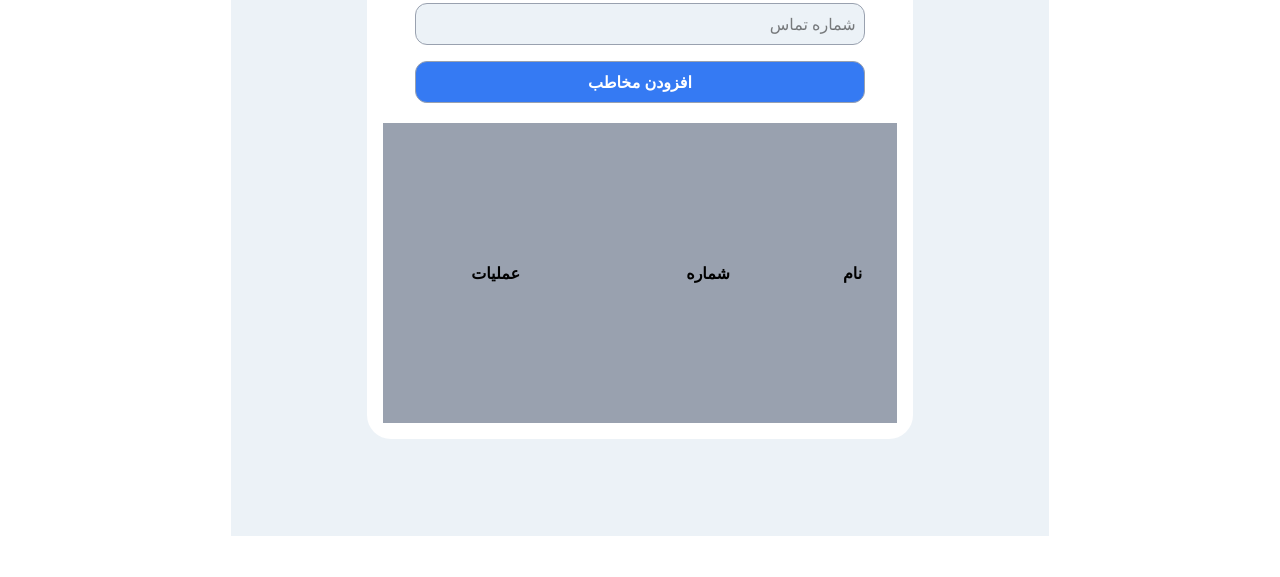
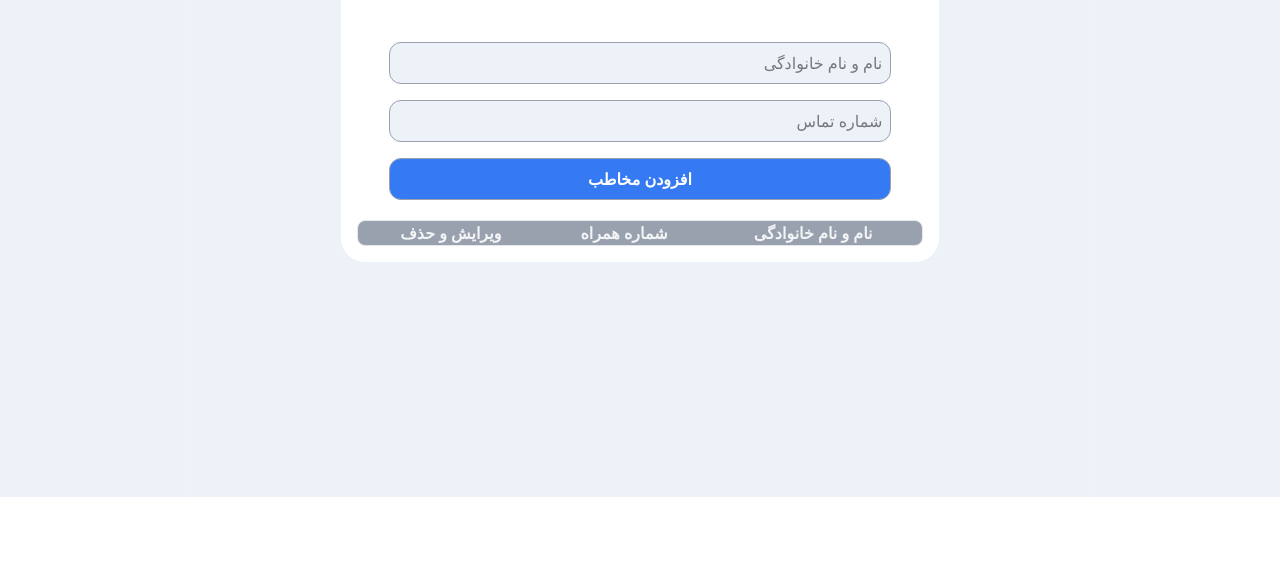
Before and after one commit to esrafil418/Contact-Form-with-Mock-API, a website built with Vite: page index.html in a window 1280 px wide. Shown: the part 305-882 px from the top of the page. After the commit the page ends 802 px from the top, so only its background shows below. Built offline with nearby package versions, Linux system fonts and the light colour scheme; no server answers.

Commit message:
feat(UI): The table was given a fixed height so that it would scroll if the number of items increased.

```diff
--- a/index.html
+++ b/index.html
@@ -6,7 +6,7 @@
     <title>cw-12</title>
   </head>
   <body>
-    <div id="app"></div>
+    <div id="app" class="bg-[#ecf2f7]"></div>
     <script type="module" src="/src/main.js"></script>
   </body>
 </html>
--- a/src/components/card/card.js
+++ b/src/components/card/card.js
@@ -9,13 +9,12 @@ export function Card() {
   const container = El({
     element: "div",
     className:
-      "w-full h-full flex flex-col justify-center items-center gap-2 border border-white/10 rounded-lg p-10 bg-white md:w-[900px] md:mx-auto",
+      "w-full h-full flex flex-col justify-center items-center border border-white/10 rounded-lg md:w-[900px] md:mx-auto",
   });
   // table
   const table = El({
     element: "div",
-    className:
-      "bg-[#ecf2f7] h-[100vh] w-full flex flex-col justify-center items-center",
+    className: "h-[100vh] w-full flex flex-col justify-center items-center",
     children: [
       El({
         element: "div",
@@ -63,31 +62,35 @@ export function Card() {
             ],
           }),
           El({
+            element: "div",
+            className:
+              "overflow-auto max-h-80 border border-gray-200 rounded-lg",
+            children: [
+              El({
                 element: "table",
-            className: "w-full h-[300px] text-center",
+                className: "w-full text-center divide-y divide-gray-200",
                 children: [
                   El({
                     element: "thead",
-                className: "bg-gray-400 ",
+                    className: "bg-gray-400",
                     children: [
                       El({
                         element: "tr",
-                    className: "",
+                        className: "text-gray-100",
                         children: [
                           El({
                             element: "th",
-                        className: "",
-                        innerText: "نام",
+                            innerText: "نام و نام خانوادگی",
                           }),
                           El({
                             element: "th",
-                        className: "",
-                        innerText: "شماره",
+                            innerText: "شماره همراه",
                           }),
                           El({
                             element: "th",
-                        className: "",
-                        innerText: "عملیات",
+                            innerText: "ویرایش و حذف",
+                          }),
+                        ],
                       }),
                     ],
                   }),
@@ -109,13 +112,14 @@ export function Card() {
       tableEl.append(
         El({
           element: "tbody",
-          className: "",
+          className: "divide-y divide-gray-200",
           children: [
             El({
               element: "tr",
               children: [
                 El({
                   element: "td",
+                  className: "py-3",
                   innerText: item.name,
                   id: "user-name",
                 }),
```
Lines whose indentation alone changed are shown as unchanged.
